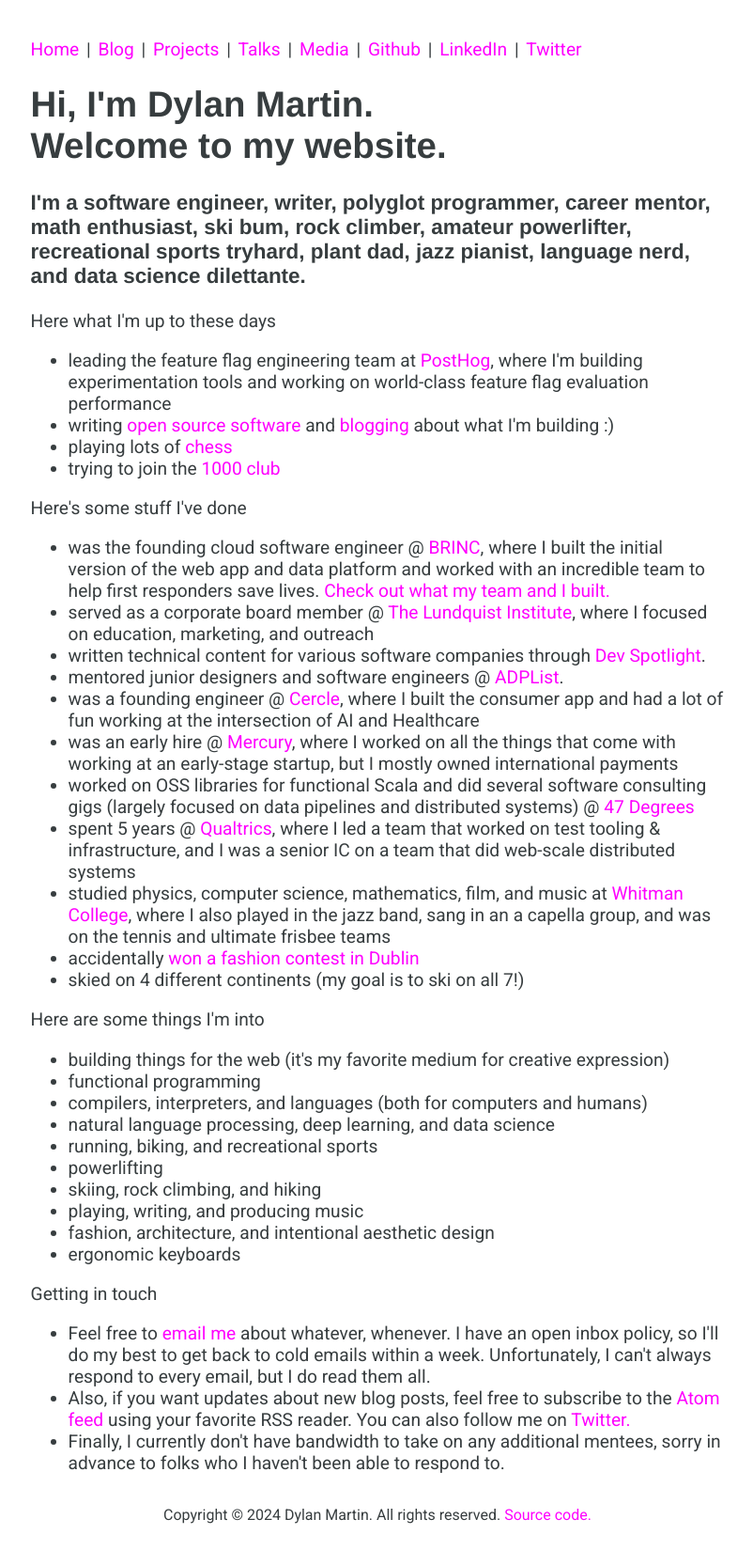
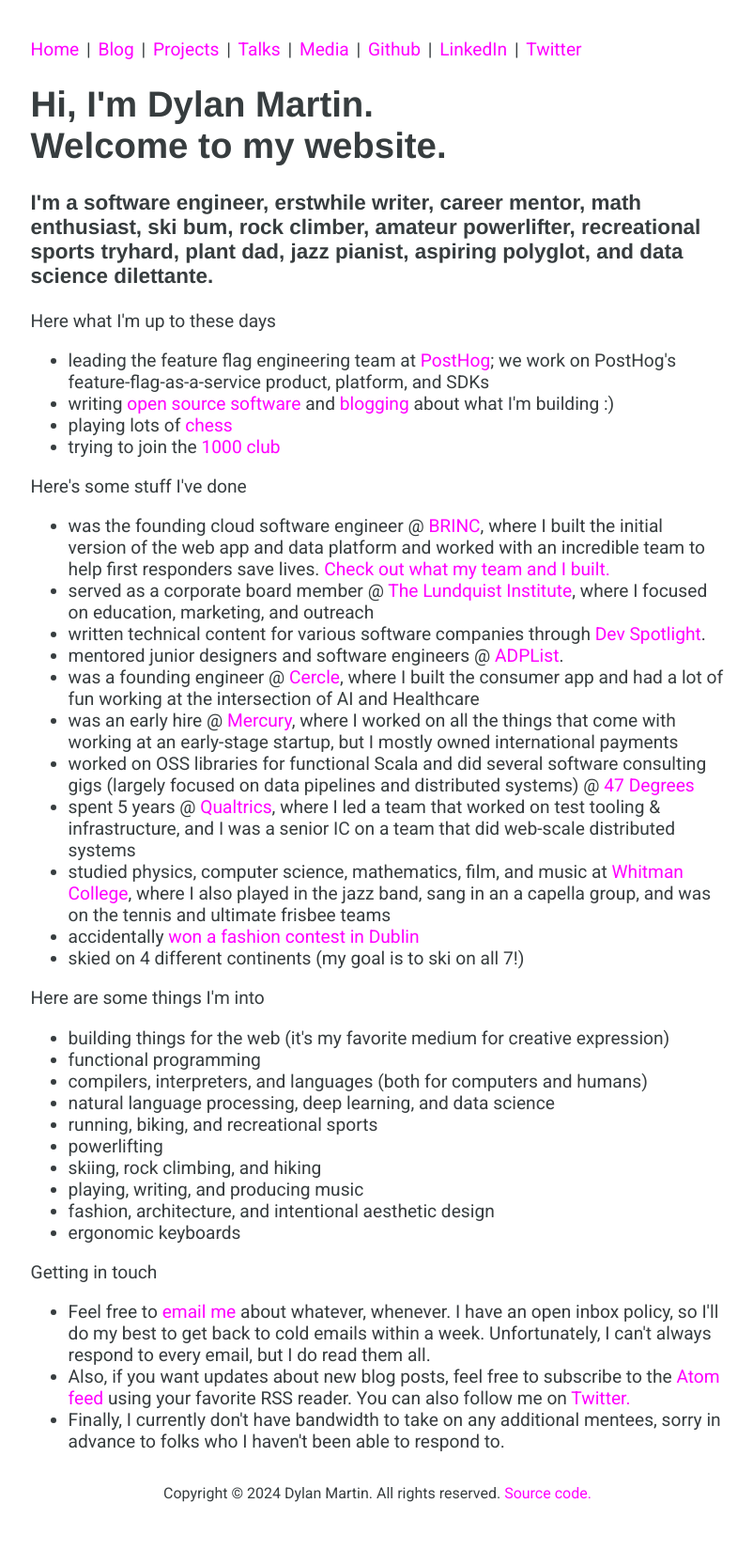
Before and after one commit to dmarticus/dmarticus.github.io, a Jekyll site: the page built from index.html, in a window 1280 px wide. Shown: the whole page at 94% size, without its empty margins (238-1040 px from the left). Built offline with Jekyll 4.4.1, drawn with Linux system fonts in a browser that asks for light colours; after the commit the page ends 1643 px from its top, so only the background shows below that.

Commit message:
do better

```diff
--- a/index.html
+++ b/index.html
@@ -5,14 +5,12 @@
 
 <h1>Hi, I'm Dylan Martin. <br />Welcome to my website.</h1>
 <h3>
-  I'm a software engineer, writer, polyglot programmer, career mentor, math enthusiast, ski
-  bum, rock climber, amateur powerlifter, recreational sports tryhard, plant dad, jazz pianist, language
-  nerd, and data science dilettante.
+  I'm a software engineer, erstwhile writer, career mentor, math enthusiast, ski bum, rock climber, amateur powerlifter, recreational sports tryhard, plant dad, jazz pianist, aspiring polyglot, and data science dilettante.
 </h3>
 
 <header>Here what I'm up to these days</header>
 <ul>
-  <li>leading the <a href="https://posthog.com/teams/feature-flags" rel="noreferrer" target="_blank"></a>feature flag engineering team</a> at <a href="https://www.posthog.com/" rel="noreferrer" target="_blank">PostHog</a>, where I'm building experimentation tools and working on world-class feature flag evaluation performance</li>
+  <li>leading the <a href="https://posthog.com/teams/feature-flags" rel="noreferrer" target="_blank"></a>feature flag engineering team</a> at <a href="https://www.posthog.com/" rel="noreferrer" target="_blank">PostHog</a>; we work on PostHog's feature-flag-as-a-service product, platform, and SDKs</li>
   <li>
     writing
     <a href="https://github.com/dmarticus/" rel="noreferrer" target="_blank"
```
